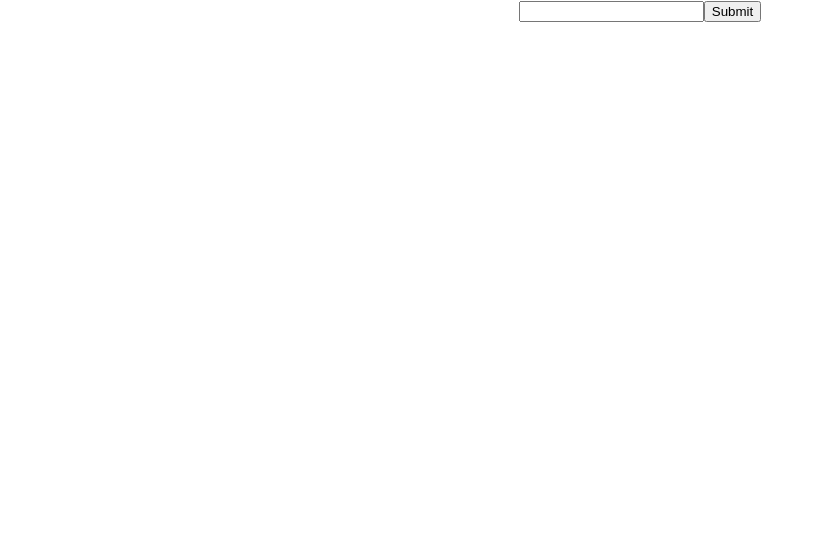
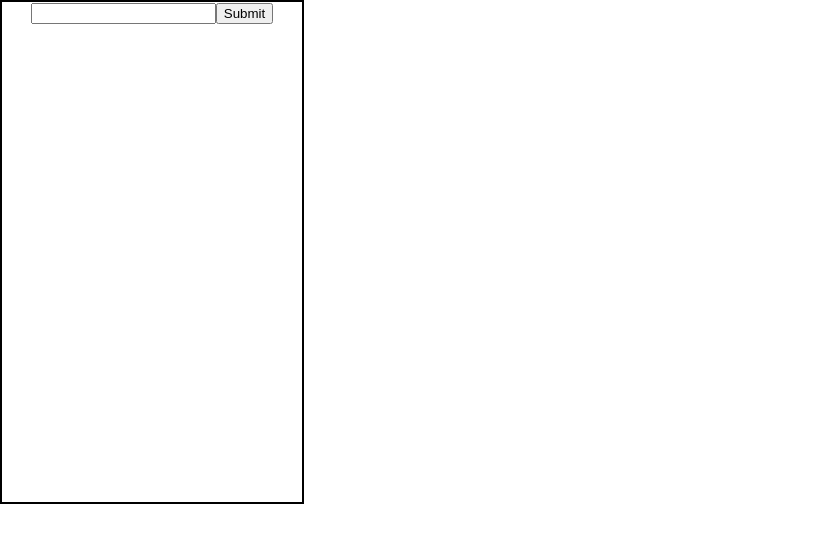
Before and after one commit to pvinthemix/redux-practice, a React (Create React App) app: page / in a window 1280 px wide. Shown: the top 542 px of the page, without its empty margins (0-824 px from the left). Built offline with nearby package versions, Linux system fonts and the light colour scheme.

Commit message:
Adding sass

```diff
--- a/package.json
+++ b/package.json
@@ -3,6 +3,7 @@
   "version": "0.1.0",
   "private": true,
   "dependencies": {
+    "node-sass": "^4.11.0",
     "react": "^16.7.0",
     "react-dom": "^16.7.0",
     "react-redux": "^6.0.0",
--- a/src/App.css
+++ /dev/null
@@ -1,3 +0,0 @@
-.App {
-  text-align: center;
-}
--- a/src/App.js
+++ b/src/App.js
@@ -1,8 +1,9 @@
 import React, { Component } from "react";
-import "./App.css";
+import "./_App.scss";
 import { connect } from "react-redux";
 import { addGrocery } from "./Redux/actions/actions";
 import GroceryList from "./GroceryList";
+
 
 class App extends Component {
   constructor() {
--- /dev/null
+++ b/src/_App.scss
@@ -0,0 +1,6 @@
+.App {
+  text-align: center;
+  border: solid black 2px;
+  height: 500px;
+  width: 300px
+}
```
Also changed, not shown: src/GroceryList.jsx (+3 -5 lines), 1 other file (tests, documents, lock files or other folders).
